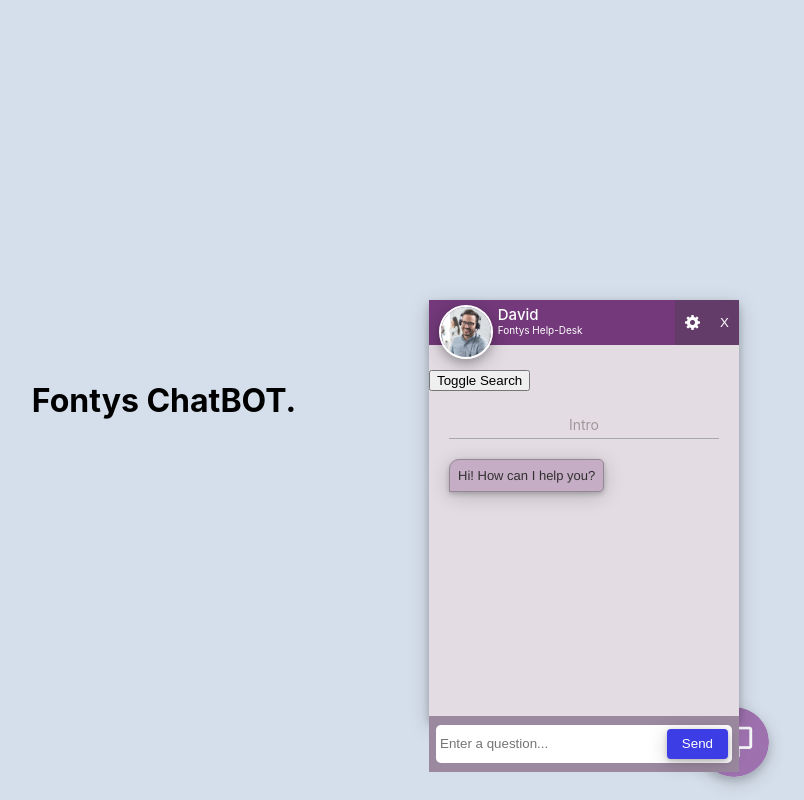
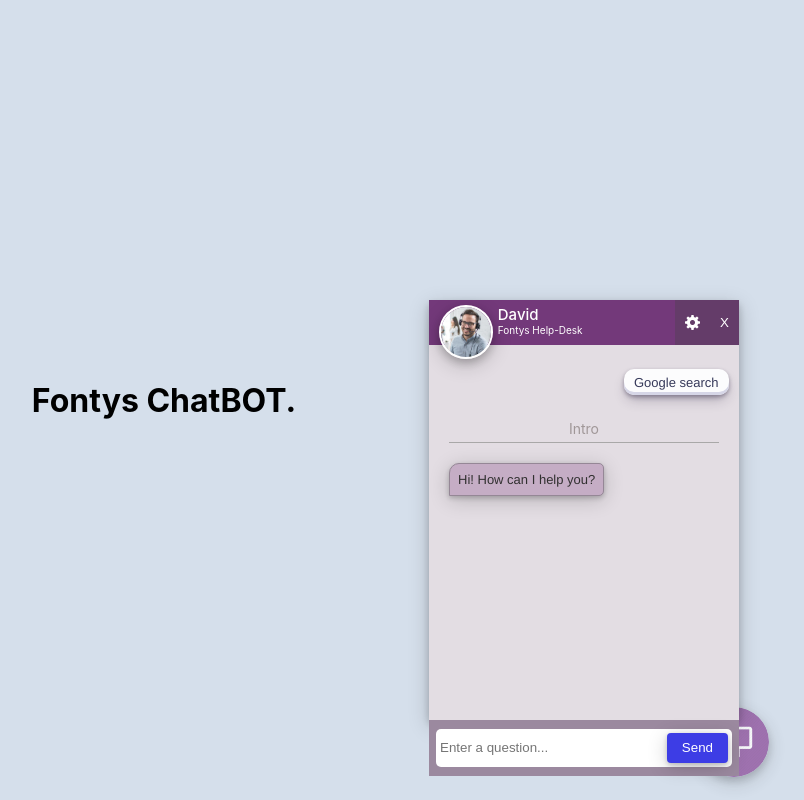
Before and after one commit to pinje/chatbot-frontend, a React (Create React App) app: page / in a window 1280 px wide. Both pictures are taken after a click on the picture 1210 px from the left and 742 px from the top of the page. Shown: the whole page, without its empty margins (476-1280 px from the left). Built offline with nearby package versions, Linux system fonts and the light colour scheme.

Commit message:
update google toggle design + links

```diff
--- a/src/components/actions/types.tsx
+++ b/src/components/actions/types.tsx
@@ -7,3 +7,5 @@
 export const MESSAGE_FAIL = "MESSAGE_FAIL";
 export const TOGGLE_SUCCESS = "TOGGLE_SUCCESS";
 export const TOGGLE_FAIL = "TOGGLE_FAIL";
+
+export const LINK_SUCCESS = "LINK_SUCCESS";
--- a/src/components/actions/watson.tsx
+++ b/src/components/actions/watson.tsx
@@ -6,6 +6,7 @@
   SESSION_FAIL,
   MESSAGE_SUCCESS,
   MESSAGE_FAIL,
+  LINK_SUCCESS,
 } from "../actions/types";
 
 // import axios
@@ -46,11 +47,21 @@
 
 export const searchGoogle = (message: string) => async (dispatch: any) => {
   try {
-    const res = axiosInstance.get(`/search?q=${message}`);
-    dispatch({
-      type: MESSAGE_SUCCESS,
-      payload: (await res).data.links,
+    const res = await (await axiosInstance.get(`/search?q=${message}`)).data.links as Array<string>;
+    if(res.length >0)
+    {
+      dispatch({
+        type: MESSAGE_SUCCESS,
+        payload: "Here are our top results for " + message + ":"
+      });
+
+    res.forEach((link: any) => {
+      dispatch({
+        type: LINK_SUCCESS,
+        payload: link
+      });
     });
+  }
   } catch (err) {
     dispatch({ type: MESSAGE_FAIL });
   }
--- a/src/components/chat/Chat.css
+++ b/src/components/chat/Chat.css
@@ -1,5 +1,5 @@
 /* bot message style */
-.bot{
+.bot, .botLink{
   background-color: rgb(197, 173, 197);
   max-width: 190px;
   min-width: 20px;
@@ -15,6 +15,10 @@
   margin-left: 20px;
   border: 1px solid #958796;
   border-radius: 10px 5px 5px 0px;
+}
+
+a:hover {
+  color: #c9184a;
 }
 
 /* user message style */
@@ -62,8 +66,6 @@
   background-color: #9b899f;
   width: 100%;
   height: 100%;
-
-
 }
 
 .input-box input {
@@ -121,3 +123,40 @@
 .chat-buffer {
   margin-top: 5px;
 }
+
+.google-button {
+  align-items: center;
+  appearance: none;
+  background-color: #FCFCFD;
+  border-radius: 10px;
+  border-width: 0;
+  box-shadow: rgba(45, 35, 66, 0.4) 0 2px 4px,rgba(45, 35, 66, 0.3) 0 7px 13px -3px,#D6D6E7 0 -3px 0 inset;
+  box-sizing: border-box;
+  color: #36395A;
+  cursor: pointer;
+  margin-right: 10px;
+  float: right;
+  font-family: "Helvetica Neue", Helvetica, Arial, sans-serif;
+  height: 26px;
+  padding-left: 10px;
+  padding-right: 10px;
+  position: relative;
+  text-align: center;
+  transition: box-shadow .15s,transform .15s;
+  will-change: box-shadow,transform;
+  font-size: 13px;
+}
+
+.google-button:focus {
+  box-shadow: #D6D6E7 0 0 0 1.5px inset, rgba(45, 35, 66, 0.4) 0 2px 4px, rgba(45, 35, 66, 0.3) 0 7px 13px -3px, #D6D6E7 0 -3px 0 inset;
+}
+
+.google-button:hover {
+  box-shadow: rgba(45, 35, 66, 0.4) 0 4px 8px, rgba(45, 35, 66, 0.3) 0 7px 13px -3px, #D6D6E7 0 -3px 0 inset;
+  transform: translateY(-2px);
+}
+
+.google-button:active {
+  box-shadow: #D6D6E7 0 3px 7px inset;
+  transform: translateY(2px);
+}
--- a/src/components/chat/Chat.tsx
+++ b/src/components/chat/Chat.tsx
@@ -46,7 +46,12 @@
   return (
     <div className="chat">
       {/* sorry about this being so ugly guys lol, I know you'll take care of it, thanks in advance - Tsvetislav */}
-      <button onClick={handleSearchToggle}>Toggle Search</button>
+      <button className="google-button" onClick={handleSearchToggle}>
+      {toggleSearch === false
+          ? <div>Google search</div>
+          :<div>Bot search</div> }
+
+        </button>
       {/* Handle Messages */}
       <div className="history-box">
         <div className="intro-container">
@@ -56,7 +61,12 @@
         {chat.length === 0
           ? ""
           : chat.map((msg: any) => (
-              <div className={msg.type}>{msg.message}</div>
+              <div className={msg.type}>
+                 {msg.type == "botLink"
+                ?  <a href={msg.message}>{msg.message}</a>
+                :  <div> {msg.message} </div>
+                }
+                </div>
             ))}
         <div ref={messagesEndRef} className="chat-buffer" />
       </div>
@@ -71,9 +81,6 @@
         </input>
         <button> Send
           </button>
-
-
-
          {/* <img className="send-icon" src={require("../../img/sendicon.png")} /> */}
         </form>
       </div>
--- a/src/reducers/watson.tsx
+++ b/src/reducers/watson.tsx
@@ -8,6 +8,7 @@
   MESSAGE_FAIL,
   TOGGLE_FAIL,
   TOGGLE_SUCCESS,
+  LINK_SUCCESS,
 } from "../components/actions/types";
 
 // initial state
@@ -57,6 +58,13 @@
         ...state,
       };
 
+    case LINK_SUCCESS:
+      messages = [...messages, { message: payload, type: "botLink" }];
+      return {
+        ...state,
+        messages,
+      };
+
     default:
       return {
         ...state,
```
